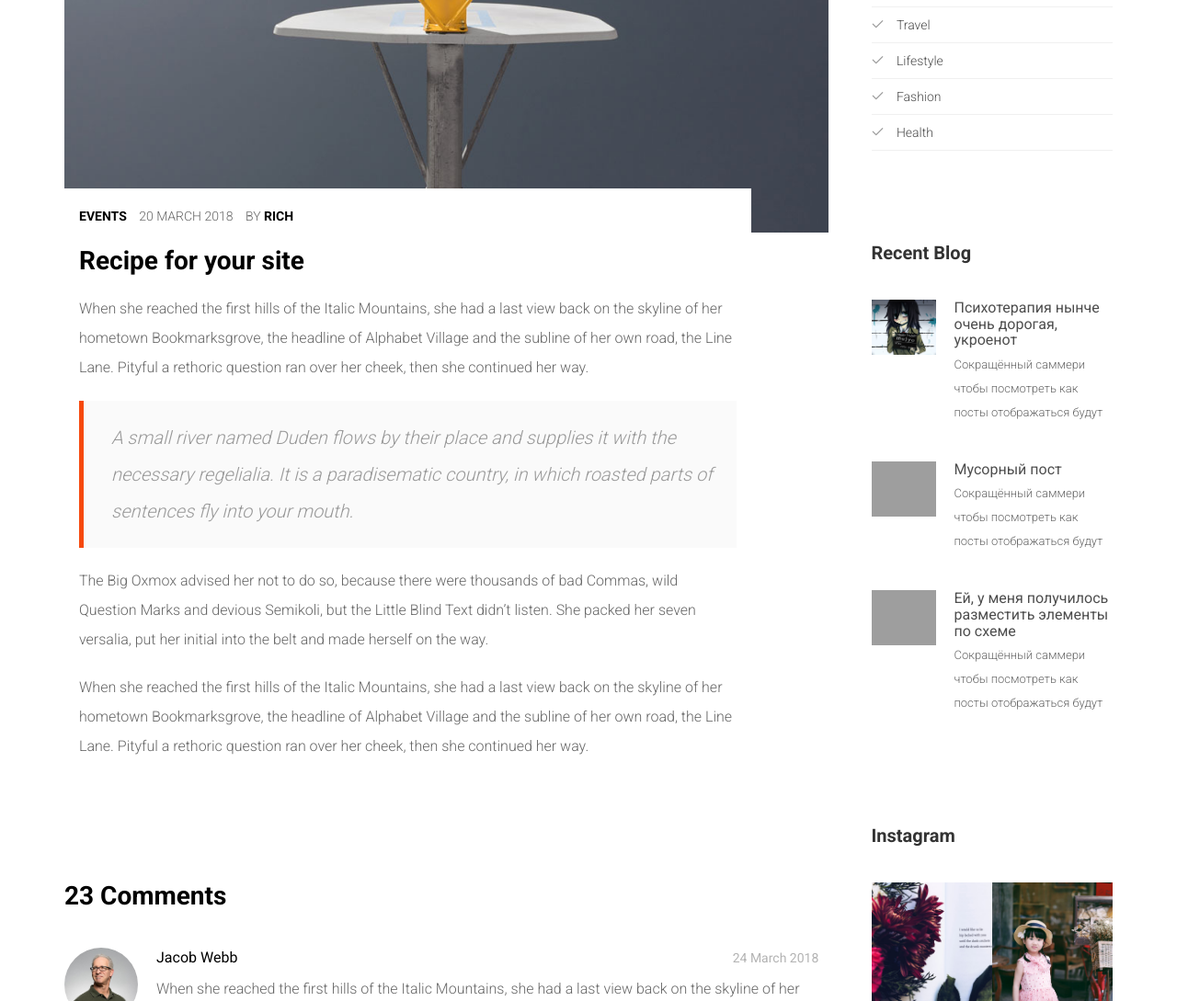
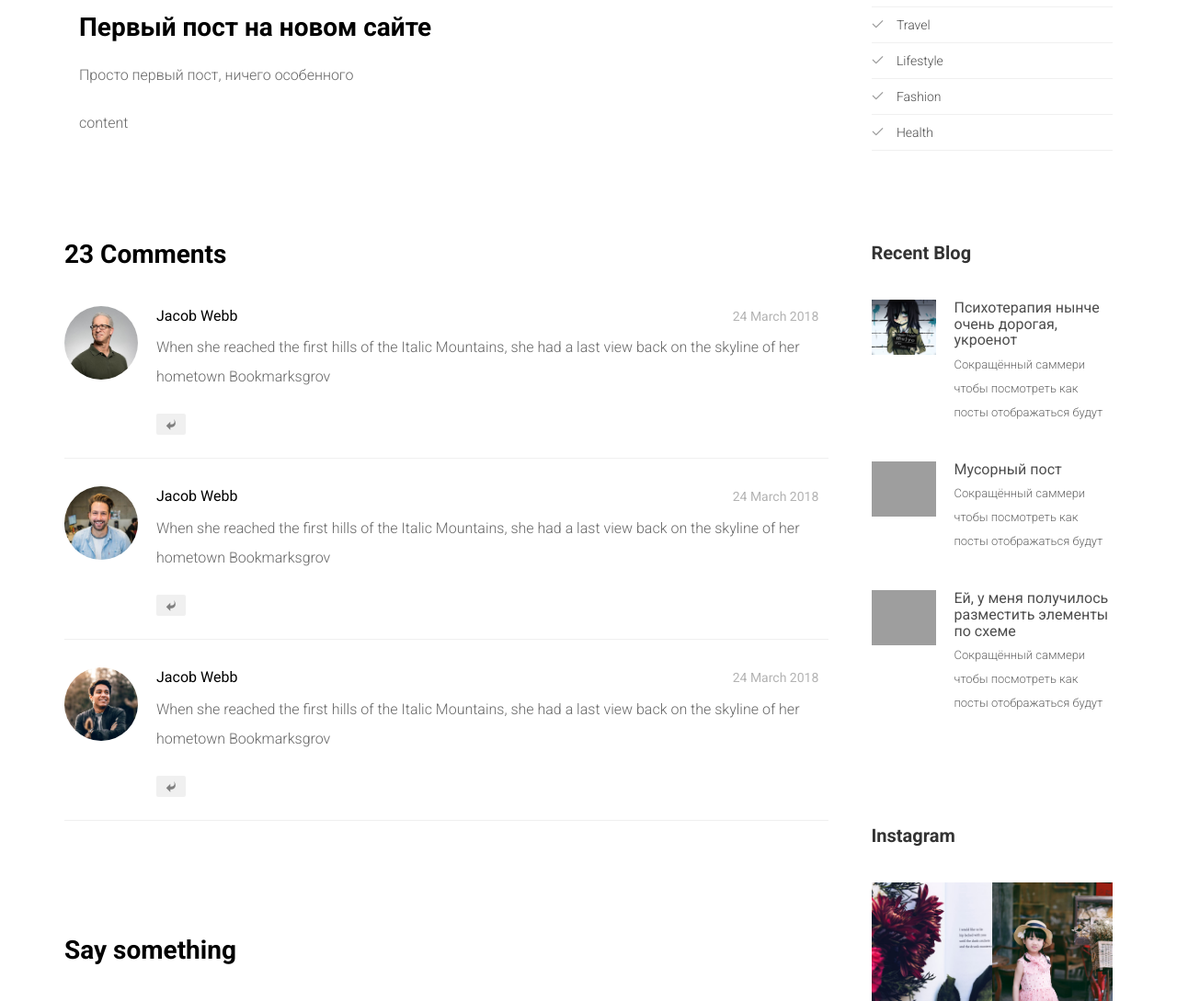
Before and after one commit to Denis-Gerashchenko/blog, a Django app: page /single/1/ in a window 1280 px wide. Shown: the part 503-1592 px from the top of the page at 92% size. Run offline with Django 3.2, Linux system fonts and the light colour scheme; data comes from the database, SQL or seed files in the repository; both versions use the stored data as it was after the commit; some libraries are stand-ins or nearby versions; some web fonts are replaced; grey boxes are pictures that could not be loaded.

Commit message:
автокоммитилку плииииз

```diff
--- a/blog/urls.py
+++ b/blog/urls.py
@@ -1,6 +1,6 @@
 from django.conf import settings
 from django.contrib import admin
-from django.urls import path
+from django.urls import path, include
 from django.conf.urls.static import static
 from posts.views import index, single, blog, search
 
@@ -11,6 +11,7 @@ urlpatterns = [
     path('single/<id>/', single, name='post-detail'),
     path('blog/', blog, name='post-list'),
     path('search/', search, name='search'),
+    path('tinymce/', include('tinymce.urls')),
 
     path('admin/', admin.site.urls),
 ]
--- a/posts/models.py
+++ b/posts/models.py
@@ -1,6 +1,7 @@
 from django.db import models
 from django.contrib.auth import get_user_model
 from django.urls import reverse
+from tinymce import HTMLField
 
 # Create your models here.
 
@@ -25,6 +26,7 @@ class Post(models.Model):
     overview = models.TextField()
     summary = models.TextField(default="Сокращённый саммери чтобы посмотреть как посты отображаться будут")
     timestamp = models.DateTimeField(auto_now_add=True)
+    content = HTMLField(default="content")
     author = models.ForeignKey(Author, on_delete=models.CASCADE)
     thumbnail = models.ImageField()
     categories = models.CharField(max_length=100)
--- a/posts/views.py
+++ b/posts/views.py
@@ -1,6 +1,6 @@
 from django.db.models import Q
 from django.core.paginator import Paginator, EmptyPage, PageNotAnInteger
-from django.shortcuts import render
+from django.shortcuts import render, get_object_or_404
 from posts.models import Post
 from marketing.models import Signup
 
@@ -35,8 +35,10 @@ def index(request):
     }
     return render(request, 'index.html', context)
 
+
 def single(request, id):
     recent = Post.objects.order_by('-timestamp')[0:3]
+    post = get_object_or_404(Post, id=id)
 
     if request.method == 'POST':
         email = request.POST.get('email', False)
@@ -46,8 +48,10 @@ def single(request, id):
 
     context = {
         'recent': recent,
+        'post': post,
     }
     return render(request, 'single.html', context)
+
 
 def blog(request):
     queryset = Post.objects.all()
--- a/requirments.txt
+++ b/requirments.txt
@@ -1,6 +1,9 @@
 astroid==2.2.5
+colorama==0.4.1
 Django==2.1.9
+django-tinymce4-lite==1.7.5
 isort==4.3.20
+jsmin==2.2.2
 lazy-object-proxy==1.4.1
 mccabe==0.6.1
 Pillow==6.0.0
--- a/templates/head.html
+++ b/templates/head.html
@@ -2,7 +2,7 @@
 	<head>
 	<meta charset="utf-8">
 	<meta http-equiv="X-UA-Compatible" content="IE=edge">
-	<title>Stuff Template</title>
+	<title>NBLOG</title>
 	<meta name="viewport" content="width=device-width, initial-scale=1">
 	<meta name="description" content="" />
 	<meta name="keywords" content="" />
--- a/templates/single.html
+++ b/templates/single.html
@@ -9,21 +9,17 @@
 							<div class="col-md-12">
 								<div class="blog-entry">
 									<div class="blog-img blog-detail">
-										<img src="{% static 'images/blog-4.jpg' %}" class="img-responsive" alt="html5 bootstrap template">
+										<img src="{{ post.thumbnail.url }}" class="img-responsive" alt="html5 bootstrap template">
 									</div>
 									<div class="desc">
 										<p class="meta">
-											<span class="cat"><a href="#">Events</a></span>
-											<span class="date">20 March 2018</span>
-											<span class="pos">By <a href="#">Rich</a></span>
+											<span class="cat"><a href="#">{{ post.categories }}</a></span>
+											<span class="date">{{ post.timestamp }}</span>
+											<span class="pos">By <a href="#">{{ post.author }}</a></span>
 										</p>
-										<h2><a href="blog.html">Recipe for your site</a></h2>
-										<p>When she reached the first hills of the Italic Mountains, she had a last view back on the skyline of her hometown Bookmarksgrove, the headline of Alphabet Village and the subline of her own road, the Line Lane. Pityful a rethoric question ran over her cheek, then she continued her way. </p>
-										<blockquote>
-											A small river named Duden flows by their place and supplies it with the necessary regelialia. It is a paradisematic country, in which roasted parts of sentences fly into your mouth.
-										</blockquote>
-										<p>The Big Oxmox advised her not to do so, because there were thousands of bad Commas, wild Question Marks and devious Semikoli, but the Little Blind Text didn’t listen. She packed her seven versalia, put her initial into the belt and made herself on the way.</p>
-										<p>When she reached the first hills of the Italic Mountains, she had a last view back on the skyline of her hometown Bookmarksgrove, the headline of Alphabet Village and the subline of her own road, the Line Lane. Pityful a rethoric question ran over her cheek, then she continued her way. </p>
+										<h2><a href="blog.html">{{ post.title }}</a></h2>
+										<p>{{ post.overview}}</p>
+										{{ post.content | safe }}
 									</div>
 								</div>
 							</div>
```
Also changed, not shown: blog/settings.py (+29 -0 lines), db.sqlite3, posts/migrations/0007_post_content.py (added).
